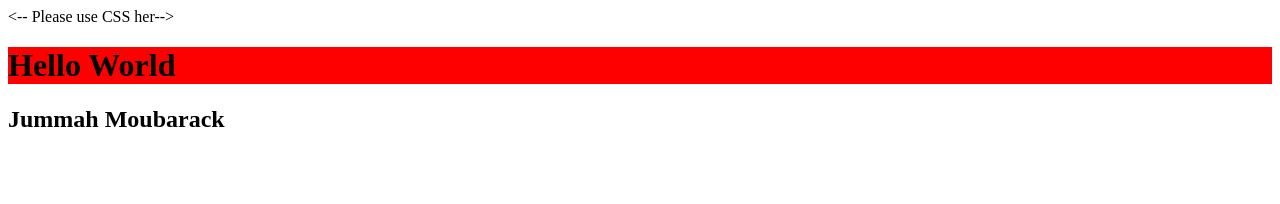
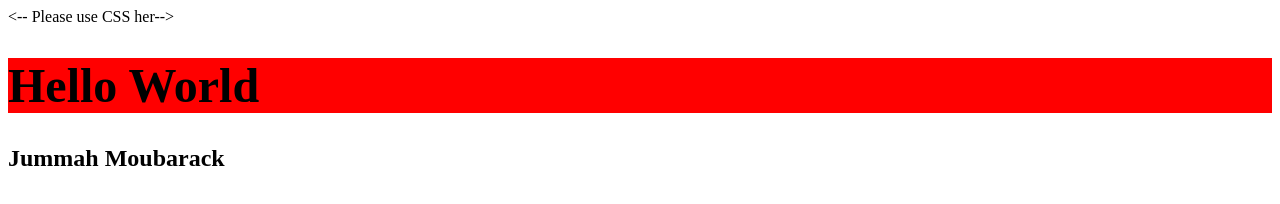
Before and after one commit to leila1401/learningFromSimpliLearn, a plain HTML site: page index.html in a window 1280 px wide. Drawn offline with Linux system fonts and the light colour scheme.

Commit message:
Update index.html

```diff
--- a/index.html
+++ b/index.html
@@ -4,7 +4,8 @@
 	<style>
 		h1{
 		Background-color : red;
-		color : Black
+		color : Black;
+		font-size : 300%
 		}
 
 	</style>
```
